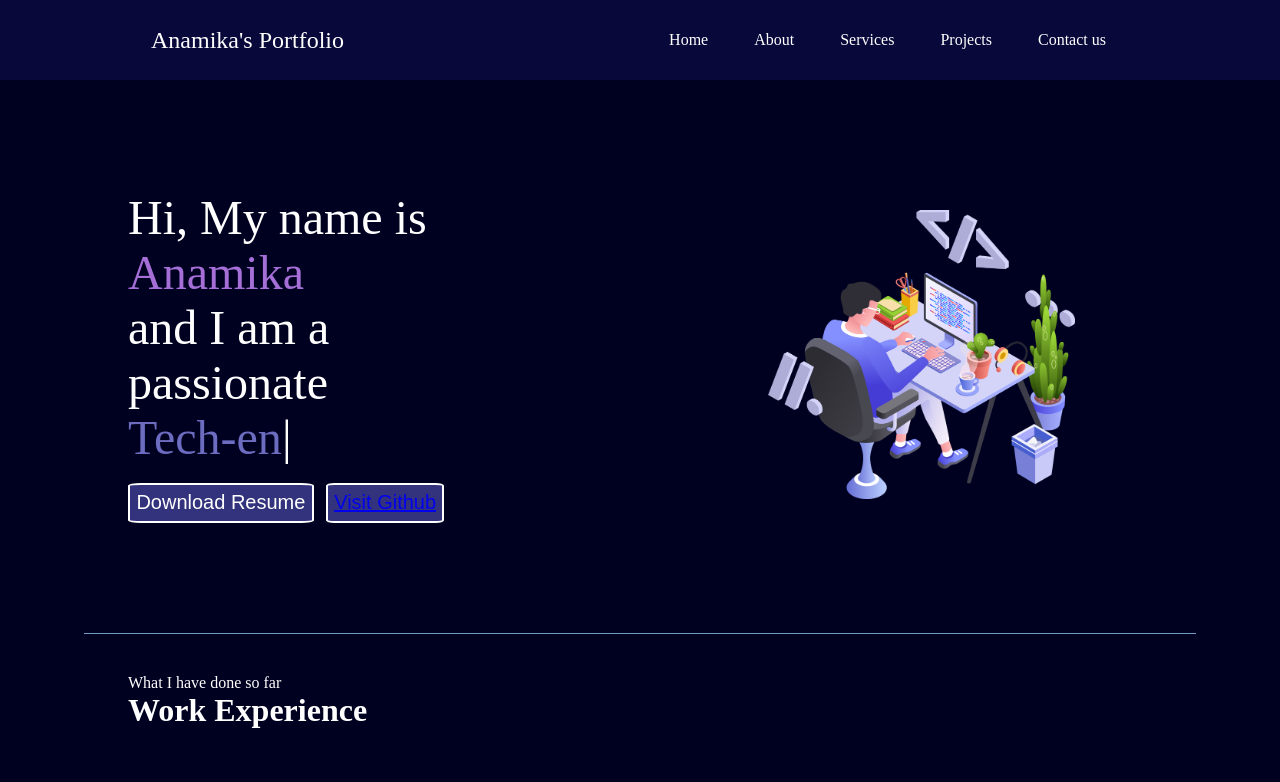
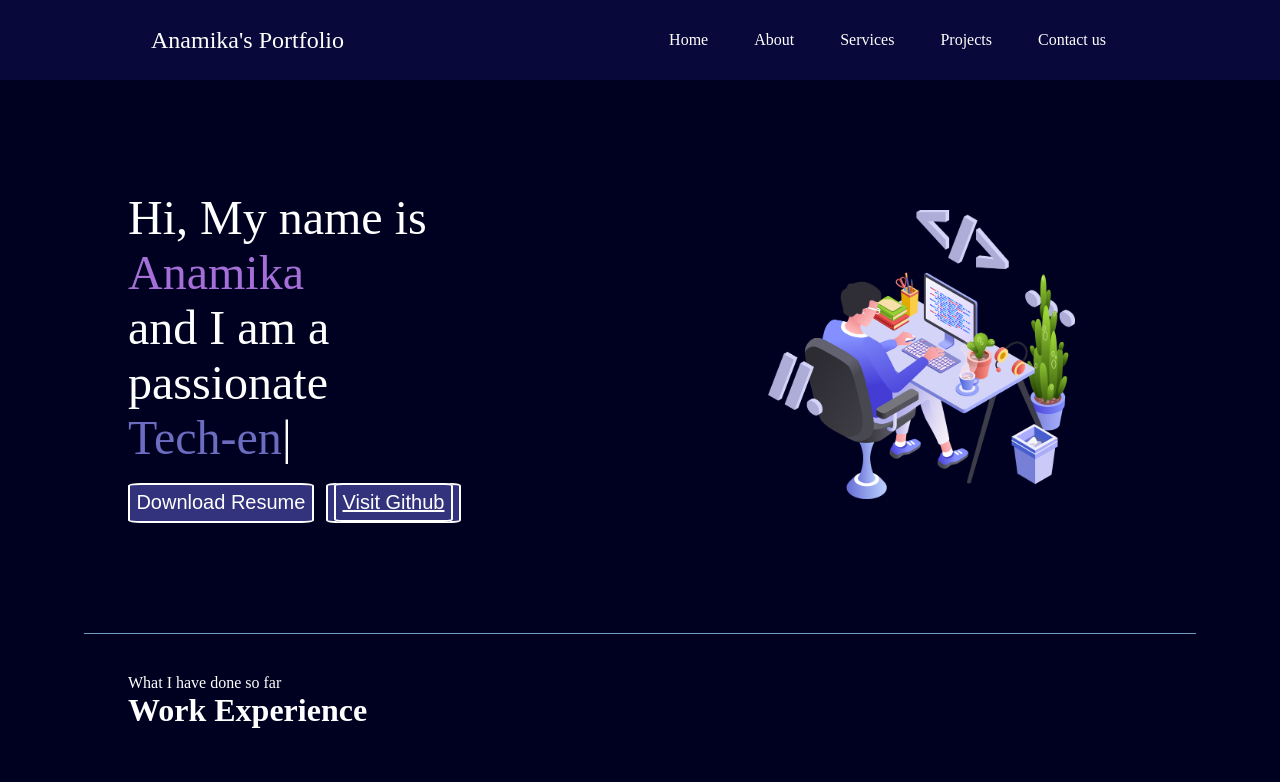
Before and after one commit to AnamikaBharti/personal-portfolio, a plain HTML site: page index.html in a window 1280 px wide. Shown: the top 782 px of the page. Drawn offline with nearby package versions, Linux system fonts and the light colour scheme.

Commit message:
Update index.html

```diff
--- a/index.html
+++ b/index.html
@@ -163,6 +163,15 @@
   font-size: 20px;
   padding: 0.5vw;
 }
+       .leftsection .btn .agit
+{   cursor: pointer;
+  border: 2px solid white;
+  background: rgb(51, 51, 125);
+  color: white;
+  border-radius: 7%;
+  font-size: 20px;
+  padding: 0.5vw;
+}
    </style>
 </head>
 
@@ -190,7 +199,7 @@
             <span id="element"></span>
 <div class="buttons">
    <button class="btn">Download Resume</button>
-   <button class="btn"><a href="https://github.com/AnamikaBharti">Visit Github</a></button>
+   <button class="btn"><a class="agit" href="https://github.com/AnamikaBharti">Visit Github</a></button>
 </div>
          </div>
          <div class="rightsection">
```
